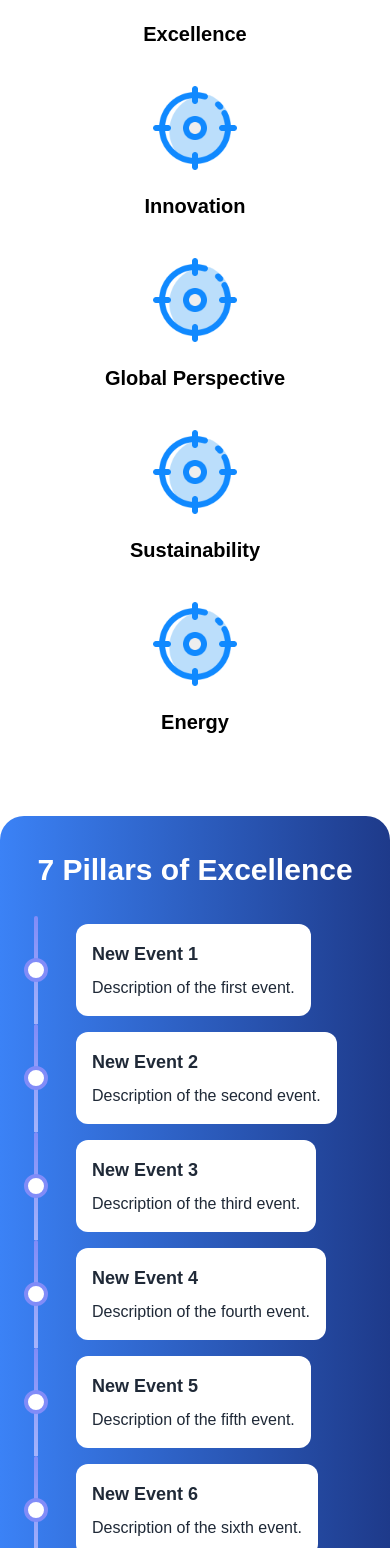
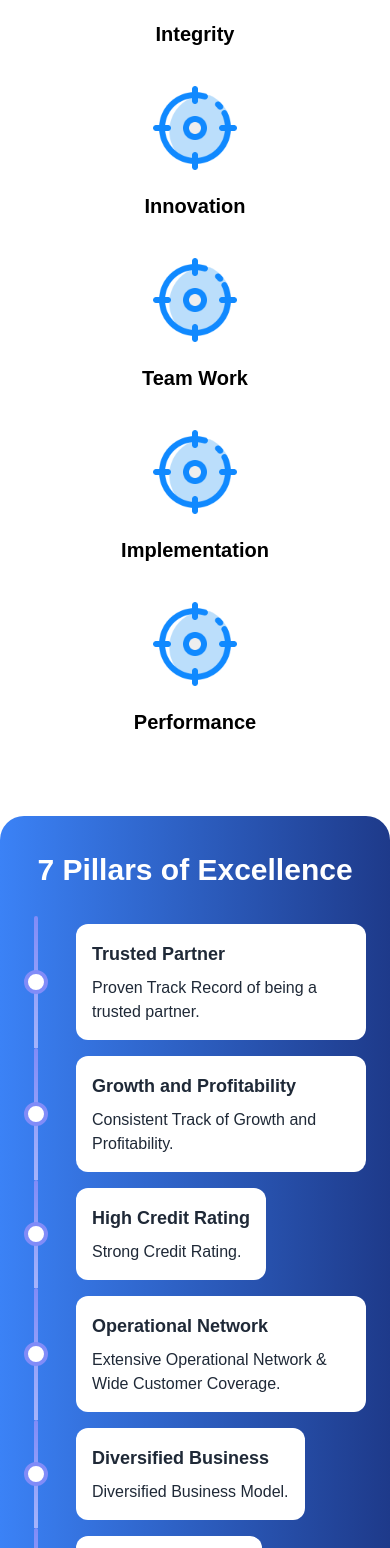
Before and after one commit to Sanketkadam143/financial-services-portfolio, a Vue app: page / in a window 390 px wide. Shown: the part 5184-6732 px from the top of the page. Built offline with nearby package versions, Linux system fonts and the light colour scheme.

Commit message:
change content

```diff
--- a/src/components/Videos.vue
+++ b/src/components/Videos.vue
@@ -14,7 +14,7 @@
       </div>
       <div class="w-full md:w-3/5 h-full flex items-center bg-gray-100 rounded-lg">
 
-        <iframe class="w-full md:h-44 md:rounded-lg md:pr-8" src="https://www.youtube.com/embed/7e90gBu4pas" frameborder="0" allow="accelerometer; autoplay; encrypted-media; gyroscope; picture-in-picture" allowfullscreen></iframe>
+        <iframe class="w-full md:h-44 md:rounded-lg md:pr-8" src="https://lions317f.org/api/static/assets/1717049008320-jmfl-portfolio-video-1-.mp4" frameborder="0" allow="accelerometer; autoplay; encrypted-media; gyroscope; picture-in-picture" allowfullscreen></iframe>
 
         <svg class="hidden md:block absolute inset-y-0 h-full w-24 fill-current text-gray-100 -ml-12" viewBox="0 0 100 100" preserveAspectRatio="none">
           <polygon points="50,0 100,0 50,100 0,100" />
--- a/src/constant/index.ts
+++ b/src/constant/index.ts
@@ -240,49 +240,49 @@ export const  TestimonialSectionContent = {
 
 
 export const ourValues =  [
-  { image: focus, title: 'Compassion' },
-  { image: focus, title: 'Excellence' },
+  { image: focus, title: 'Client Focus' },
+  { image: focus, title: 'Integrity' },
   { image: focus, title: 'Innovation' },
-  { image: focus, title: 'Global Perspective' },
-  { image: focus, title: 'Sustainability' },
-  { image: focus, title: 'Energy' }
+  { image: focus, title: 'Team Work' },
+  { image: focus, title: 'Implementation' },
+  { image: focus, title: 'Performance' }
 ]
 
 
 export const PILLARS = [
   {
-      title: "New Event 1",
-      description: "Description of the first event.",
+      title: "Trusted Partner",
+      description: "Proven Track Record of being a trusted partner.",
       date: "Date 1"
   },
   {
-      title: "New Event 2",
-      description: "Description of the second event.",
+      title: "Growth and Profitability",
+      description: "Consistent Track of Growth and Profitability.",
       date: "Date 2"
   },
   {
-      title: "New Event 3",
-      description: "Description of the third event.",
+      title: "High Credit Rating",
+      description: "Strong Credit Rating.",
       date: "Date 3"
   },
   {
-      title: "New Event 4",
-      description: "Description of the fourth event.",
+      title: "Operational Network",
+      description: "Extensive Operational Network & Wide Customer Coverage.",
       date: "Date 4"
   },
   {
-      title: "New Event 5",
-      description: "Description of the fifth event.",
+      title: "Diversified Business",
+      description: "Diversified Business Model.",
       date: "Date 5"
   },
   {
-      title: "New Event 6",
-      description: "Description of the sixth event.",
+      title: "Lending Book",
+      description: "Strong Lending Book.",
       date: "Date 6"
   },
   {
-      title: "New Event 7",
-      description: "Description of the fifth event.",
+      title: "Liquidity Position",
+      description: "Strong Liquidity Position.",
       date: "Date 7"
   }
 ];
```
Also changed, not shown: src/components/ContactUs.vue (+1 -35 lines).
